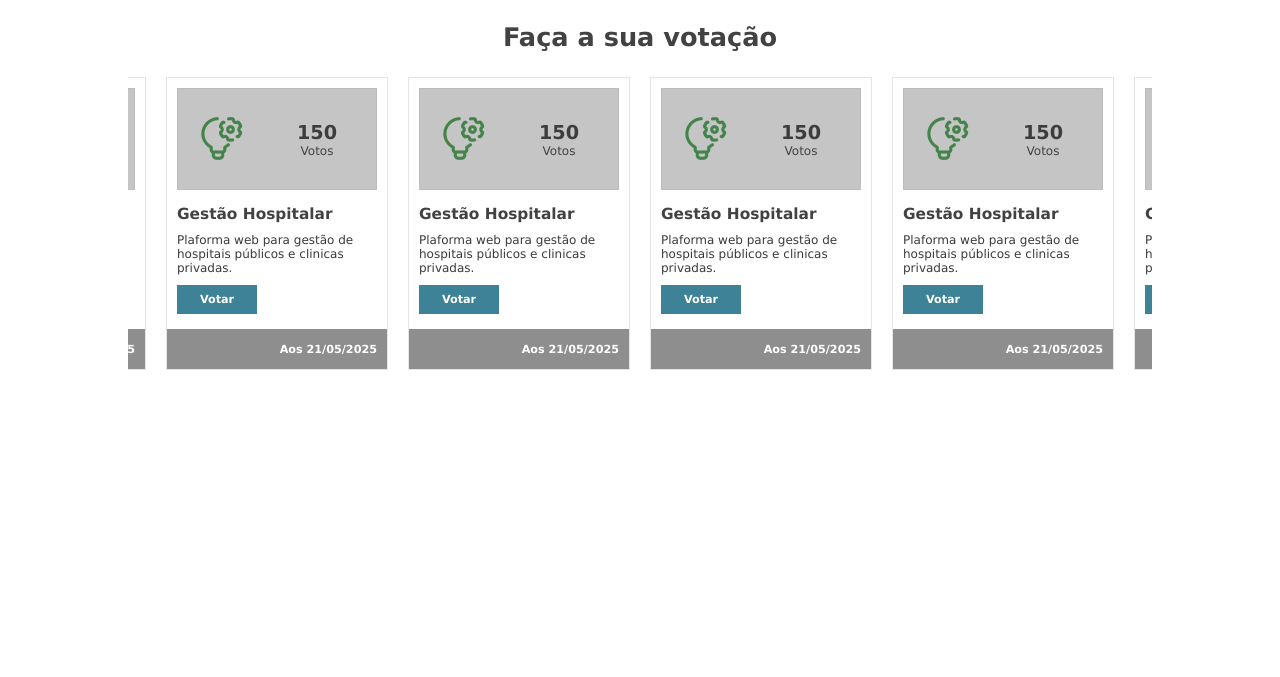
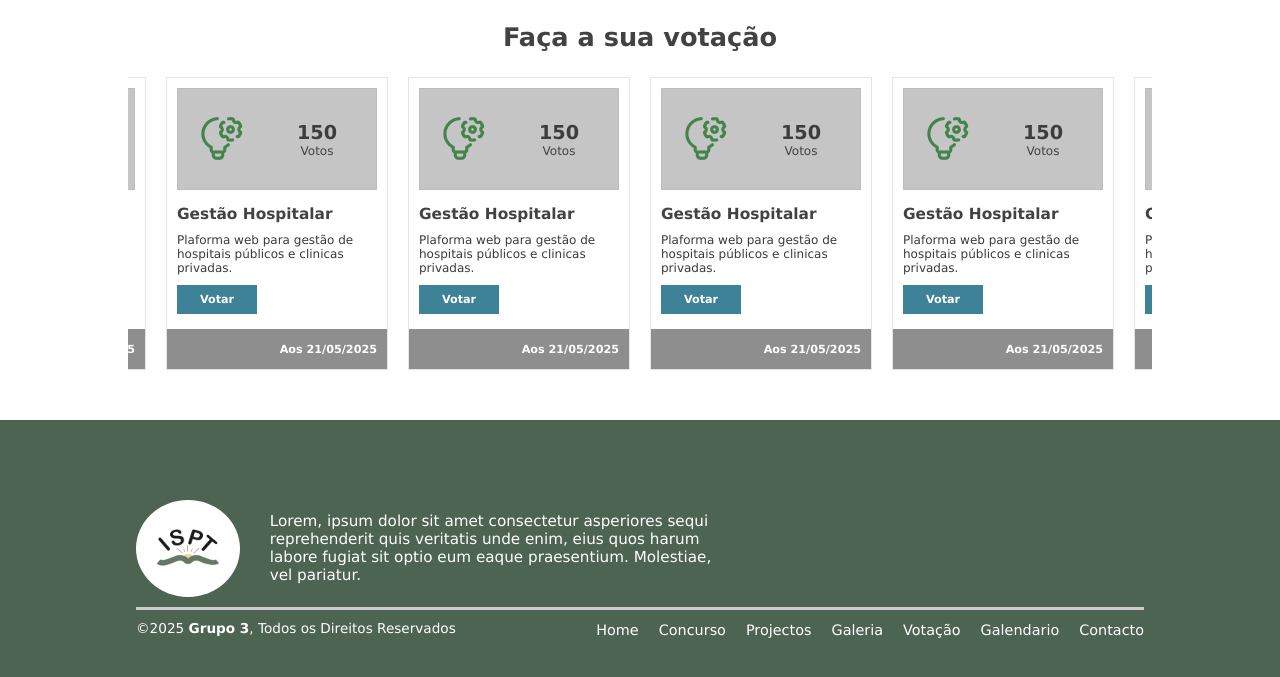
Before and after one commit to SarmentoZacarias/proweb-grupo-3, a plain HTML site: page index.html in a window 1280 px wide. Shown: the part 2065-2742 px from the top of the page. Before the commit the page ends 2485 px from the top, so only its background shows below. Drawn offline with Linux system fonts and the light colour scheme.

Commit message:
commit 2

```diff
--- a/css/style.css
+++ b/css/style.css
@@ -455,3 +455,123 @@ button{
     font-weight: 700;
     color: #fff;
 }
+
+.footer{
+    background-color: light-dark(var(--lt-content),var(--dk));
+    display: flex;
+    flex-direction: column;
+    align-items: center;
+    justify-content: center;
+    padding: 80px;
+    gap: 10px;
+    background-color: #4d6453;
+}
+
+.footer-row{
+    display: grid;
+    grid-template-columns: 1.2fr .8fr;
+    width: 90%;
+}
+
+.footer .institute-description{
+    display: flex;
+    flex-direction: row;
+    align-items: center;
+    gap: 10px;
+}
+
+.footer .institute-description .footer-logo{
+    position: relative;
+    width: 200px;
+    background-color: #fff;
+    padding: 20px;
+    border-radius: 50%;
+    height: unset;
+    text-align: center;
+    display: flex;
+    align-items: center;
+}
+
+.footer .institute-description .footer-logo img{
+    position: relative;
+    width: 100%;
+    height: 100%;
+    object-fit: contain;
+    filter: grayscale(.7);
+}
+
+.footer .institute-description .footer-p{
+    font-size: .95rem;
+    color: #fff;
+    padding: 0 20px;
+}
+
+.footer .copy-right{
+    font-size: .85rem;
+    color: #fff;
+}
+
+.footer .social-media{
+    width: 95%;
+    /* background-color: red; */
+    display: flex;
+    align-items: center;
+    justify-content: end;
+}
+
+.footer .social-media ul{
+    display: flex;
+    flex-direction: row;
+    justify-content: center;
+    align-items: center;
+    list-style: none;
+    gap: 20px;
+}
+
+.footer .social-media ul li{
+    width: 50px;
+    height: 50px;
+    background-color: #F1F1F2;
+    display: flex;
+    align-items: center;
+    justify-content: center;
+    border-radius: 50%;
+    cursor: pointer;
+    transition: .3s;
+}
+.footer .social-media ul li i{
+    font-size: 1.4rem;
+    color: #2f8033;
+}
+
+.line{
+    padding-top: 10px;
+    border-top: 3px solid #cccccc;
+    grid-template-columns: .8fr 1.2fr;
+}
+
+.footer-row .menu{
+    display: flex;
+    align-items: center;
+    justify-content: end;
+}
+
+.footer-row .menu ul{
+    display: flex;
+    flex-direction: row;
+    justify-content: center;
+    align-items: start;
+    list-style: none;
+    gap: 20px;
+}
+
+.footer-row .menu ul li{
+    cursor: pointer;
+    text-align: center;
+}
+
+.footer-row .menu ul li span{
+    font-size: .9rem;
+    color: #fff;
+
+}
--- a/index.html
+++ b/index.html
@@ -277,7 +277,42 @@
                 </div>
             </div>
         </div>
-        <div class="footer"></div>
+        <div class="footer">
+            <div class="footer-row">
+                <div class="institute-description">
+                    <div class="footer-logo">
+                        <img src="./images/assets/logo/logo.png" alt="logotipo">
+                    </div>
+                    <div class="footer-p">
+                        <p>Lorem, ipsum dolor sit amet consectetur asperiores sequi reprehenderit quis veritatis unde enim, eius quos harum labore fugiat sit optio eum eaque praesentium. Molestiae, vel pariatur.</p>
+                    </div>
+                </div>
+                <!-- <div class="social-media">
+                    <ul>
+                        <li><i class="fa-brands fa-facebook-f"></i></li>
+                        <li><i class="fa-brands fa-linkedin"></i></li>
+                        <li><i class="fa-brands fa-twitter-square"></i></li>
+                        <li><i class="fa-brands fa-instagram"></i></li>
+                    </ul>
+                </div> -->
+            </div>
+            <div class="footer-row line">
+                <div class="copy-right">
+                    <p>&copy;2025 <b>Grupo 3</b>, Todos os Direitos Reservados</p>
+                </div>
+                <div class="menu">
+                    <ul>
+                        <li><span>Home</span></li>
+                        <li><span>Concurso</span></li>
+                        <li><span>Projectos</span></li>
+                        <li><span>Galeria</span></li>
+                        <li><span>Votação</span></li>
+                        <li><span>Galendario</span></li>
+                        <li><span>Contacto</span></li>
+                    </ul>
+                </div>
+            </div>
+        </div>
     </div>
 </body>
 </html>
```
Also changed, not shown: Wireframes & Mockups/Mockup/Home.png (added), Wireframes & Mockups/Wireframes/Calendário de eventos.png (added), Wireframes & Mockups/Wireframes/Galeria dos vencedores.png (added), Wireframes & Mockups/Wireframes/Home.png (added), Wireframes & Mockups/Wireframes/Signin.png (added), Wireframes & Mockups/Wireframes/Signup.png (added), Wireframes & Mockups/Wireframes/Submissão de projectos.png (added), Wireframes & Mockups/Wireframes/Votação pública.png (added).
